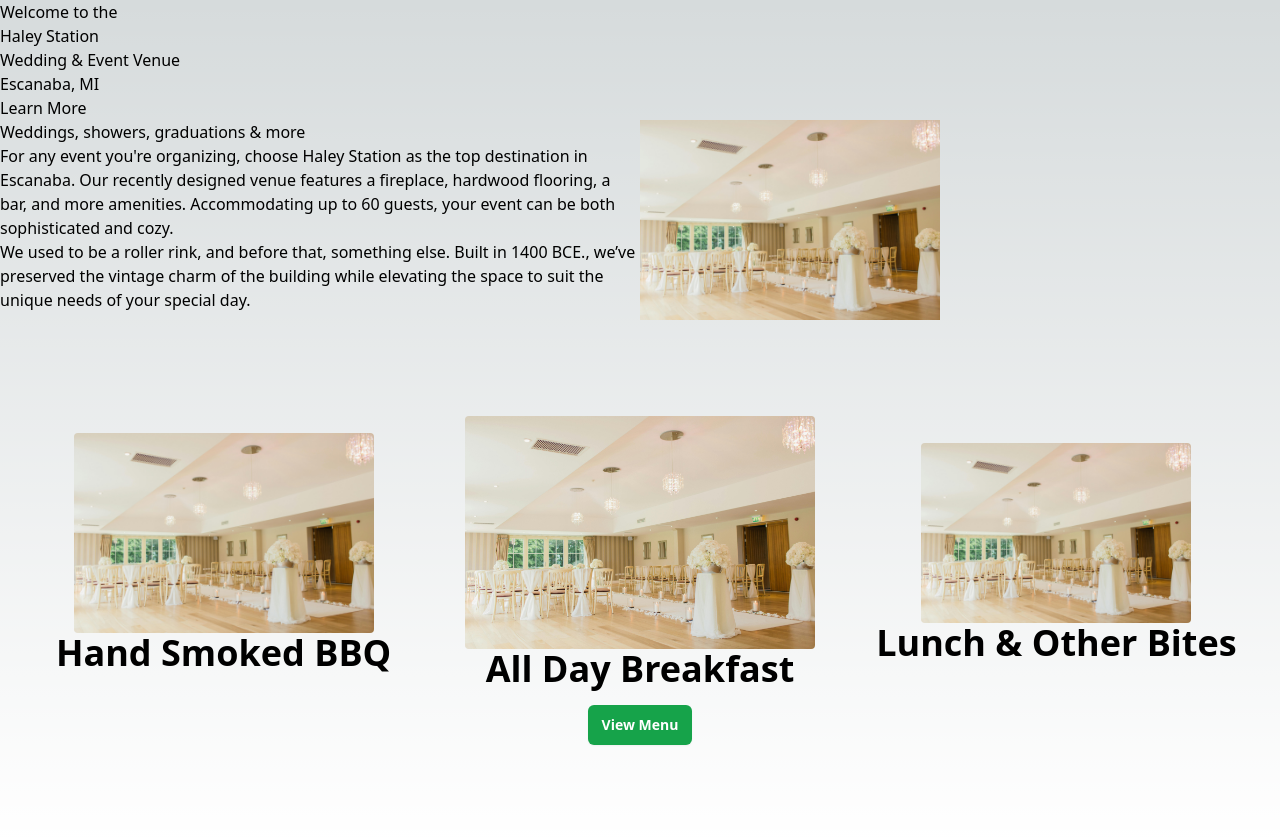
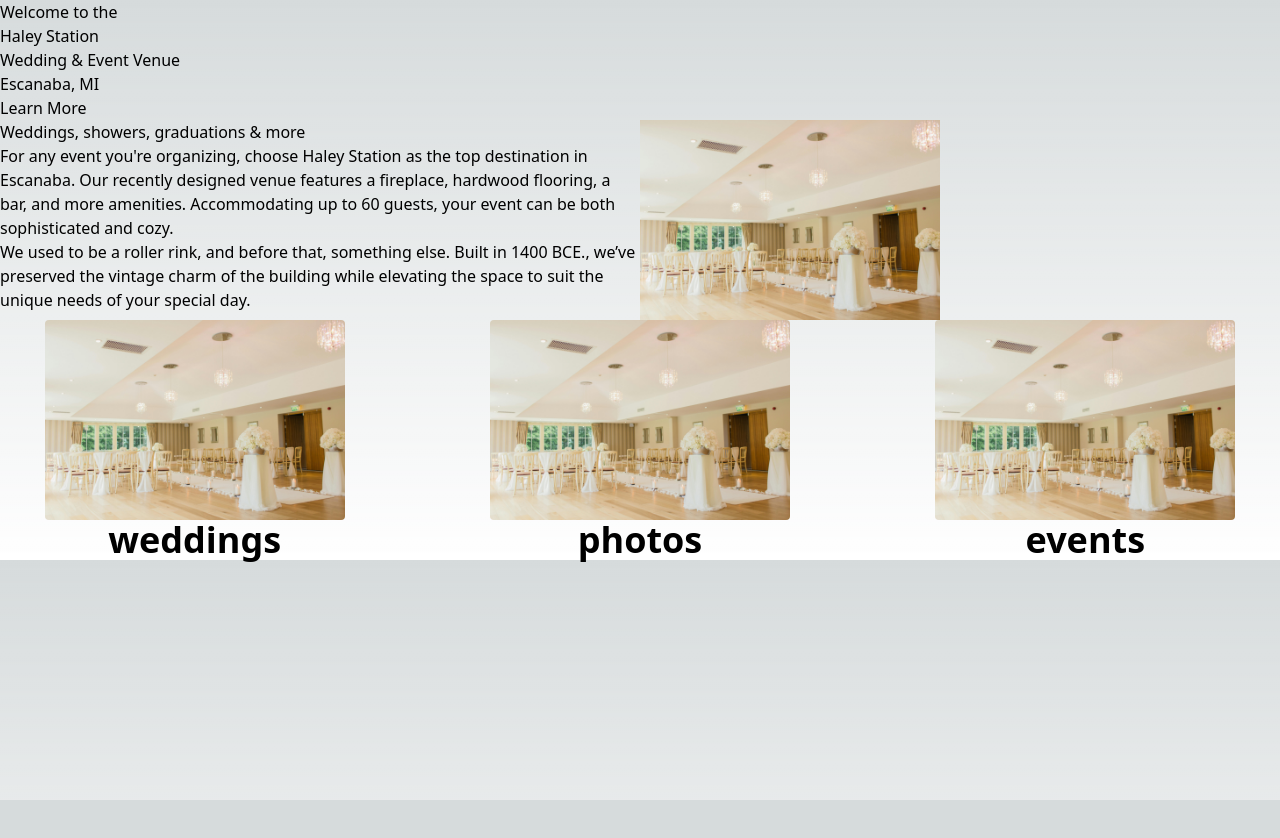
Before and after one commit to lee14k/haleystation, a Next.js app: page / in a window 1280 px wide. Shown: the top 838 px of the page. After the commit the page ends 800 px from the top, so only its background shows below. Built offline with nearby package versions, Linux system fonts and the light colour scheme.

Commit message:
optimizing three item row

```diff
--- a/components/ThreePhotoRowTwo.jsx
+++ b/components/ThreePhotoRowTwo.jsx
@@ -1,32 +1,37 @@
 import Link from "next/link";
 import Image from "next/image";
-const ThreePhotoRowTwo = ({photoOne, photoTwo, photoThree}) => {
+const ThreePhotoRowTwo = ({ photoOne, photoTwo, photoThree, textOne, textTwo, textThree}) => {
+    // Helper function to render photo or text block
+    const renderContent = (photo, text1, text2, text3) => {
+        if (photo) {
+          return <Image src={photo} height={300} width={300} className="rounded" />;
+        }
+        // Conditionally renders up to three text fields
+        return (
+          <div className={`flex flex-col h-300 w-300 items-center justify-center rounded bg-gray-200 ${text1 || text2 || text3 ? 'border-4 border-gray-500' : ''}`}>
+            {text1 && <p className="text-center text-xl">{text1}</p>}
+            {text2 && <p className="text-center text-xl">{text2}</p>}
+            {text3 && <p className="text-center text-xl">{text3}</p>}
+          </div>
+        );
+      };
     return (
-        <div className="headerbg flex flex-col justify-center items-center gap-4 py-24">
+        <div className="flex flex-col justify-evenly items-evenly ">
         <div className="grid grid-col-1 sm:grid-cols-3 gap-14">
           <div className="text-4xl flex flex-col justify-center items-center font-bold ">
-            <Image src={photoOne} height={300} width={300} className="rounded" />
-            <h4>Hand Smoked BBQ</h4>
+          {renderContent(photoOne)}
+          <h4>{textOne}</h4>
           </div>
           <div className="text-4xl flex flex-col justify-center items-center font-bold ">
-            <Image
-              src={photoTwo}
-              height={350}
-              width={350}
-              className="rounded"
-            />
-            <h4>All Day Breakfast</h4>{" "}
+          {renderContent(photoTwo)}
+
+          <h4>{textTwo}</h4>
           </div>
           <div className="text-4xl flex flex-col justify-center items-center font-bold ">
-            <Image src={photoThree} height={270} width={270} className="rounded" />
-            <h4>Lunch & Other Bites</h4>{" "}
+          {renderContent(photoThree)}
+          <h4>{textThree}</h4>
           </div>
         </div>
-        <Link href='/menu'>
-        <button className="rounded-md bg-green-600 px-3.5 py-2.5 text-sm font-semibold text-white shadow-sm hover:bg-green-500 focus-visible:outline focus-visible:outline-2 focus-visible:outline-offset-2 focus-visible:outline-indigo-600">
-          View Menu
-        </button>
-        </Link>
       </div>
     );
     }
--- a/pages/index.js
+++ b/pages/index.js
@@ -12,11 +12,16 @@
       <h2>Wedding & Event Venue</h2>
       <p>Escanaba, MI</p>
       <button>Learn More</button>
-      <BridalSectionOne/>
+      <BridalSectionOne />
       <ThreePhotoRowTwo
-      photoOne={"/stok1.jpg"}
-      photoTwo={"/stok1.jpg"}
-      photoThree={"/stok1.jpg"}
+        photoOne={"/stok1.jpg"}
+        photoTwo={"/stok1.jpg"}
+        photoThree={"/stok1.jpg"}
+      />
+      <ThreePhotoRowTwo
+        textOne="weddings"
+        textTwo="photos"
+        textThree="events"
       />
     </div>
   );
```
